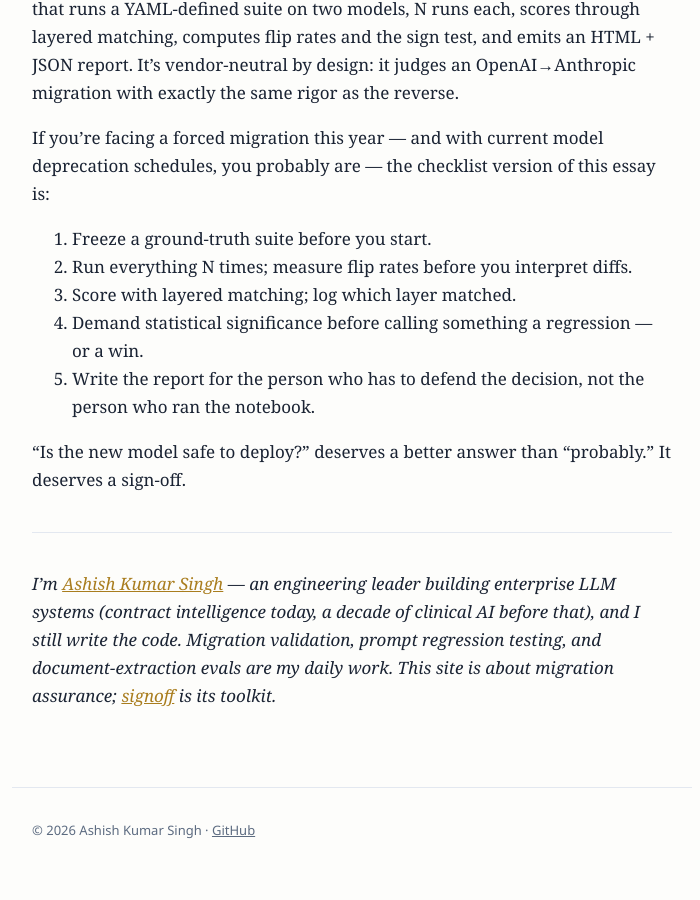
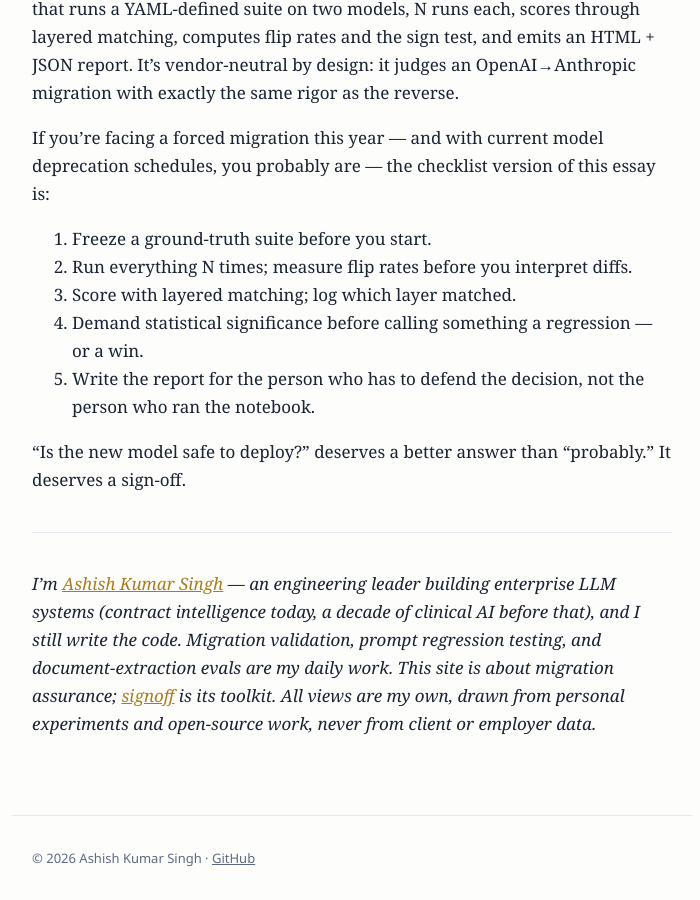
Before and after one commit to ashish24142/migrationassurance.com, a Jekyll site: the page built from _posts/2026-07-11-llm-migration-signoff-framework.md, in a window 1280 px wide and 900 px high, scrolled down 3272 px. Shown: the whole window, without its empty margins (288-988 px from the left). Built offline with Jekyll 4.4.1, drawn with Linux system fonts in a browser that asks for light colours; before the commit the page ends 4144 px from its top, so only the background shows below that.

Commit message:
Add views-my-own disclaimer to About and essay

```diff
--- a/_posts/2026-07-11-llm-migration-signoff-framework.md
+++ b/_posts/2026-07-11-llm-migration-signoff-framework.md
@@ -133,4 +133,5 @@ It deserves a sign-off.
 leader building enterprise LLM systems (contract intelligence today, a decade of clinical AI
 before that), and I still write the code. Migration validation, prompt regression testing, and
 document-extraction evals are my daily work. This site is about migration assurance;
-[signoff](https://github.com/ashish24142/signoff) is its toolkit.*
+[signoff](https://github.com/ashish24142/signoff) is its toolkit. All views are my own,
+drawn from personal experiments and open-source work, never from client or employer data.*
--- a/index.html
+++ b/index.html
@@ -38,3 +38,5 @@ This site is where I write about it; <a href="https://github.com/ashish24142/sig
 is its open-source toolkit.</p>
 <p>Elsewhere: <a href="https://github.com/ashish24142">GitHub</a> ·
 <a href="https://in.linkedin.com/in/ashish-kr-singh-ml">LinkedIn</a>.</p>
+<p class="lead" style="font-size:14px;">All views on this site are my own. I write from personal
+experiments and open-source work, never from client or employer data.</p>
```
